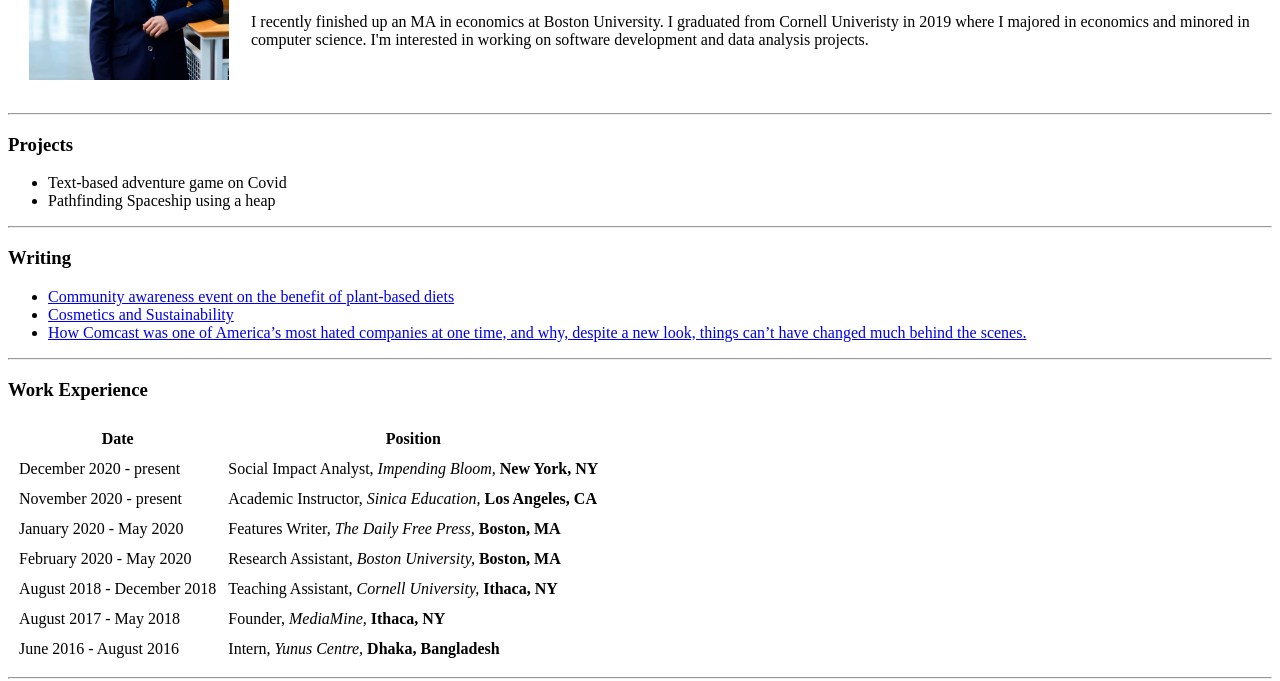
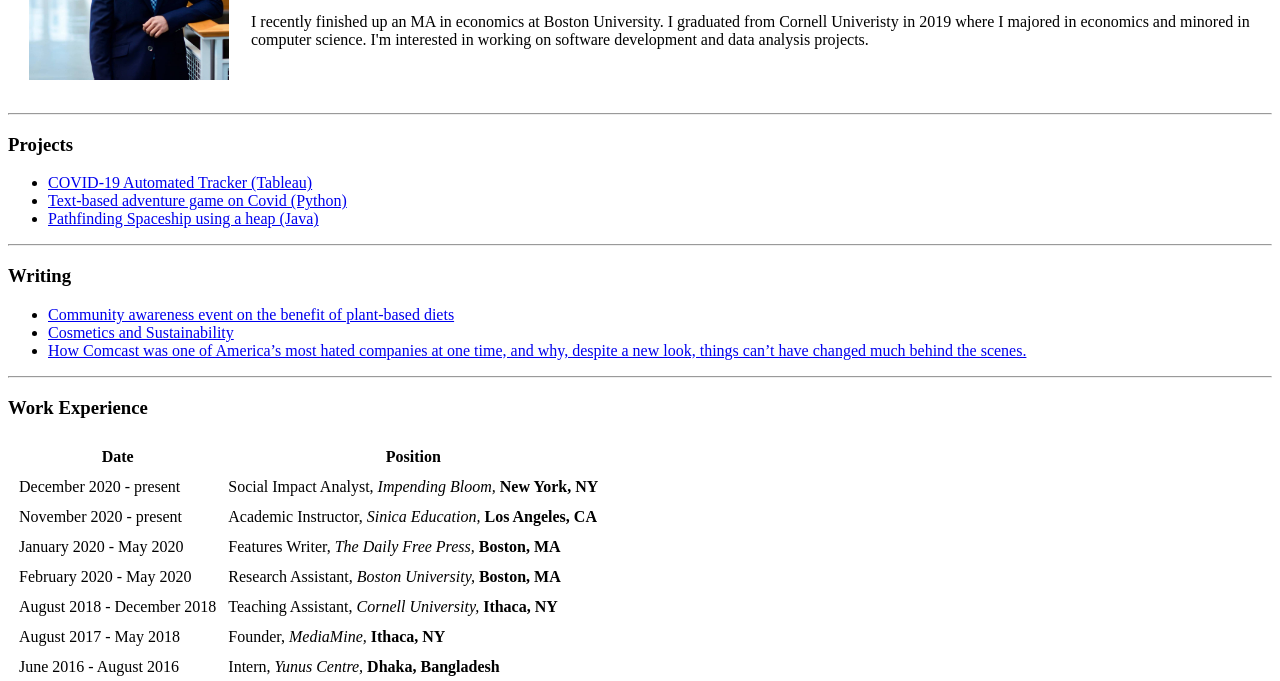
Before and after one commit to kasba96/Resume, a plain HTML site: page index.html in a window 1280 px wide. Shown: the part 149-830 px from the top of the page. Drawn offline with Linux system fonts and the light colour scheme.

Commit message:
Added links to 3 projects

```diff
--- a/index.html
+++ b/index.html
@@ -6,6 +6,8 @@
   <meta name="viewport" content="width=device-width, initial-scale=1.0">
   <meta http-equiv="X-UA-Compatible" content="ie=edge">
   <title>Shikhor's Personal Site</title>
+  <link rel="stylesheet" href="css/styles.css">
+
 </head>
 
 <body>
@@ -26,8 +28,12 @@
   <hr>
   <h3>Projects</h3>
   <ul>
-    <li>Text-based adventure game on Covid</li>
-    <li>Pathfinding Spaceship using a heap</li>
+    <li><a href="https://public.tableau.com/views/COVID-19AutomatedTracker_16404730363070/COVID-19AutomatedTracker?:language=en-US&:display_count=n&:origin=viz_share_link">
+        COVID-19 Automated Tracker (Tableau)</a></li>
+    <li><a href="https://github.com/kasba96/Covid_Madness">
+        Text-based adventure game on Covid (Python)</a></li>
+    <li><a href="https://github.com/kasba96/Spaceship">
+        Pathfinding Spaceship using a heap (Java)</a></li>
   </ul>
   <hr>
   <h3>Writing</h3>
@@ -41,7 +47,7 @@
   </ul>
   <hr>
   <h3>Work Experience</h3>
-  <table cellspacing = "10">
+  <table cellspacing="10">
     <thead>
       <tr>
         <th>Date</th>
@@ -84,7 +90,7 @@
   <table border="1">
     <tr>
       <td>
-        <table cellspacing = "10">
+        <table cellspacing="10">
           <tr>
             <td>Python</td>
             <td>⭐️⭐️⭐️⭐️</td>
@@ -104,7 +110,7 @@
         </table>
       </td>
       <td>
-        <table cellspacing = "10">
+        <table cellspacing="10">
           <tr>
             <td>Stata</td>
             <td>⭐️⭐️⭐️</td>
```
